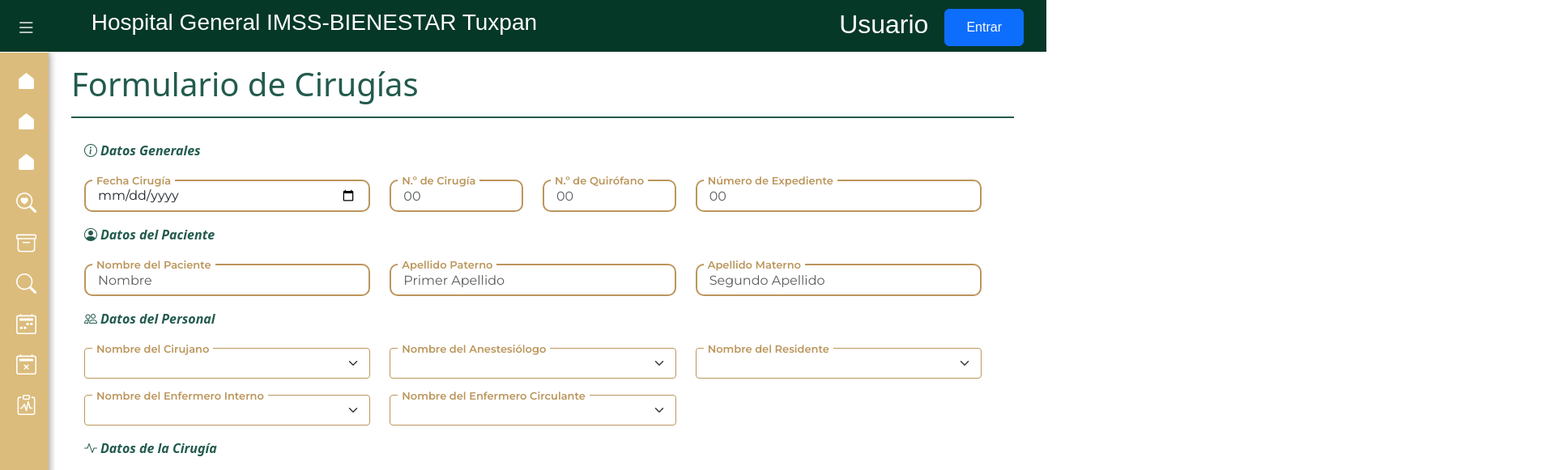
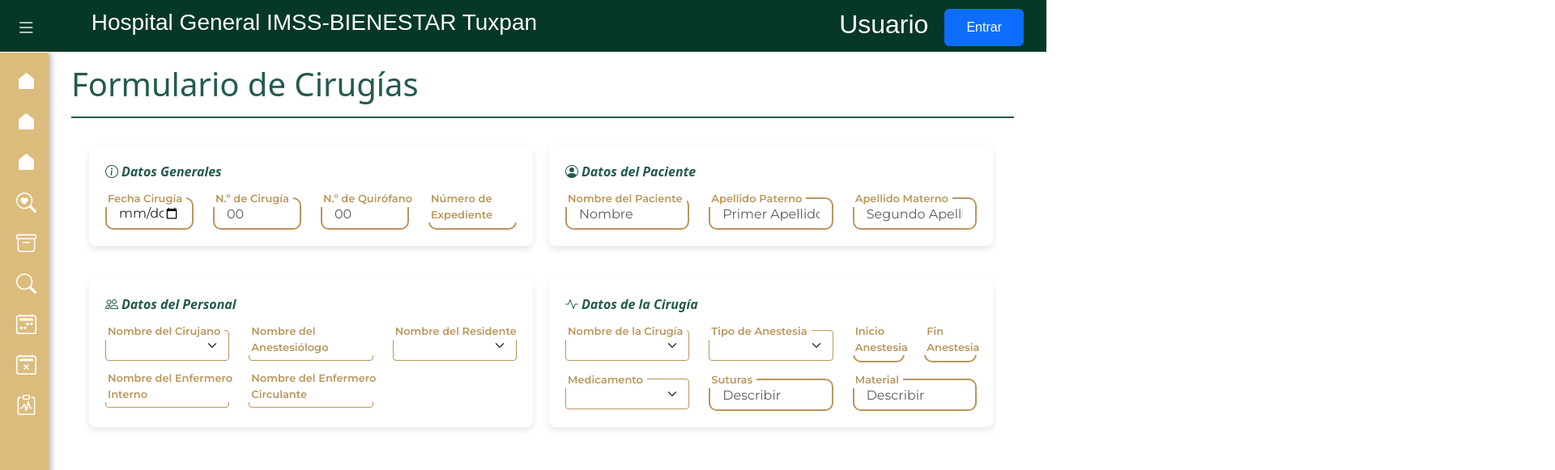
Before and after one commit to Adolfo2803/Proyecto-sishasm, an Angular app: page /registro-cirugias in a window 1280 px wide. Shown: the top 581 px of the page at 81% size, 1920 px wide, since content can reach past the window. Built offline with nearby package versions, Linux system fonts and the light colour scheme.

Commit message:
Logro: Se ajusta el diseño del formulario ´registro-cirugia´ por secciones

```diff
--- a/src/app/business/registro-cirugias/registro-cirugias.component.css
+++ b/src/app/business/registro-cirugias/registro-cirugias.component.css
@@ -94,3 +94,45 @@ select{
   .tableiconD{
       color: crimson;
   }
+
+
+
+  /* Estilo para el contenedor principal */
+.rowMain {
+  display: flex;
+  flex-wrap: wrap;
+  justify-content: space-between; /* Distribuye el espacio entre los elementos */
+  gap: 20px; /* Espacio entre los divs */
+  margin: 10px;
+  padding: 20px;
+}
+
+/* Ajuste de estilo para form-container */
+.form-container {
+  flex: 1 1 calc(50% - 10px); /* Ocupa el 50% del ancho con un pequeño margen lateral */
+  background-color: #fff;
+  border-radius: 8px;
+  box-shadow: 0px 4px 8px rgba(0, 0, 0, 0.1);
+  padding: 20px;
+  margin-bottom: 20px;
+  min-width: 300px; /* Asegura un ancho mínimo para pantallas pequeñas */
+}
+
+.table-container {
+  max-height: 200px; /* Ajusta la altura máxima según necesites */
+  overflow-y: auto; /* Añade scroll vertical */
+  overflow-x: auto; /* Añade scroll horizontal si la tabla es muy ancha */
+  padding: 10px;
+  border: 1px solid #ddd; /* Borde opcional */
+  border-radius: 8px; /* Bordes redondeados */
+  background-color: #f9f9f9; /* Color de fondo opcional */
+}
+
+
+.table thead th {
+  position: sticky;
+  top: 0;
+  background-color: #ffffff; /* Fondo del encabezado */
+  z-index: 1;
+  box-shadow: 0 2px 2px -1px rgba(0, 0, 0, 0.4); /* Sombra para mejor visualización */
+}
--- a/src/app/business/registro-cirugias/registro-cirugias.component.html
+++ b/src/app/business/registro-cirugias/registro-cirugias.component.html
@@ -11,209 +11,337 @@
       class="row g-3 needs-validation"
       novalidate
     >
-    <div class="row bg-white mt-1 mb-1 p-4">
-
+      <div class="row bg-white mt-1 mb-1">
         <!-- Sección: Datos Cirugía -->
-      <div class="col-12 mb-1">
-        <i class="iconform bi-info-circle"><span class="etiquetaicono">Datos Generales</span></i>
+        <div class="rowMain">
+          <div class="form-container">
+            <div class="row gy-3">
+              <i class="iconform bi-info-circle"
+                ><span class="etiquetaicono">Datos Generales</span></i
+              >
+              <div class="col-md-3 input-container">
+                <label for="fechaCirugia" class="floating-label"
+                  >Fecha Cirugía</label
+                >
+                <input
+                  formControlName="fechaCirugia"
+                  type="date"
+                  class="form-control"
+                  id="fechaCirugia"
+                  required
+                />
+              </div>
+              <div class="col-md-3 input-container">
+                <label for="numCirugia" class="floating-label"
+                  >N.º de Cirugía</label
+                >
+                <input
+                  formControlName="numCirugia"
+                  type="number"
+                  class="form-control"
+                  id="numCirugia"
+                  placeholder="00"
+                  required
+                />
+              </div>
+              <div class="col-md-3 input-container">
+                <label for="numQuirofano" class="floating-label"
+                  >N.º de Quirófano</label
+                >
+                <input
+                  formControlName="numQuirofano"
+                  type="number"
+                  class="form-control"
+                  id="numQuirofano"
+                  placeholder="00"
+                  required
+                />
+              </div>
+              <div class="col-md-3 input-container">
+                <label for="numExpediente" class="floating-label"
+                  >Número de Expediente</label
+                >
+                <input
+                  formControlName="numExpediente"
+                  type="number"
+                  class="form-control"
+                  id="numExpediente"
+                  placeholder="00"
+                  required
+                />
+              </div>
+            </div>
+          </div>
+          <!-- Sección: Datos del Paciente -->
+          <div class="form-container">
+            <div class="row gy-3">
+              <i class="iconform bi-person-circle"
+                ><span class="etiquetaicono">Datos del Paciente</span></i
+              >
+              <div class="col-md-4 input-container">
+                <label for="nomPaciente" class="floating-label"
+                  >Nombre del Paciente</label
+                >
+                <input
+                  formControlName="nomPaciente"
+                  type="text"
+                  class="form-control"
+                  id="nomPaciente"
+                  placeholder="Nombre"
+                  required
+                />
+              </div>
+              <div class="col-md-4 input-container">
+                <label for="apellidoPPaciente" class="floating-label"
+                  >Apellido Paterno</label
+                >
+                <input
+                  formControlName="apellidoPPaciente"
+                  type="text"
+                  class="form-control"
+                  id="apellidoPPaciente"
+                  placeholder="Primer Apellido"
+                  required
+                />
+              </div>
+              <div class="col-md-4 input-container">
+                <label for="apellidoMPaciente" class="floating-label"
+                  >Apellido Materno</label
+                >
+                <input
+                  formControlName="apellidoMPaciente"
+                  type="text"
+                  class="form-control"
+                  id="apellidoMPaciente"
+                  placeholder="Segundo Apellido"
+                  required
+                />
+              </div>
+            </div>
+          </div>
+          <!-- Sección: Encargados de la Cirugía -->
+          <div class="form-container">
+            <div class="row gy-3">
+              <i class="iconform bi-people"
+              ><span class="etiquetaicono">Datos del Personal</span>
+            </i>
+              <div class="col-md-4 input-container">
+                <label for="nomCirujano" class="floating-label"
+                  >Nombre del Cirujano</label
+                >
+                <select
+                  formControlName="nomCirujano"
+                  id="nomCirujano"
+                  class="form-select"
+                  required
+                >
+                  <option selected>Choose</option>
+                  <option>...</option>
+                </select>
               </div>
 
-      <div class="col-md-4">
-        <div class="input-container">
-          <label for="fechaCirugia" class="floating-label">Fecha Cirugía</label>
-          <input formControlName="fechaCirugia" type="date" class="form-control" id="fechaCirugia" required />
-          <div class="valid-feedback">Correcto!</div>
-        </div>
+              <div class="col-md-4 input-container">
+                <label for="nomAnestesiologo" class="floating-label"
+                  >Nombre del Anestesiólogo</label
+                >
+                <select
+                  formControlName="nomAnestesiologo"
+                  id="nomAnestesiologo"
+                  class="form-select"
+                  required
+                >
+                  <option selected>Choose</option>
+                  <option>...</option>
+                </select>
               </div>
 
-      <div class="col-md-2">
-        <div class="input-container">
-          <label for="numCirugia" class="floating-label">N.º de Cirugía</label>
-          <input formControlName="numCirugia" type="number" class="form-control" id="numCirugia" placeholder="00" required />
-        </div>
+              <div class="col-md-4 input-container">
+                <label for="nomResidente" class="floating-label"
+                  >Nombre del Residente</label
+                >
+                <select
+                  formControlName="nomResidente"
+                  id="nomResidente"
+                  class="form-select"
+                  required
+                >
+                  <option selected>Choose</option>
+                  <option>...</option>
+                </select>
               </div>
 
-      <div class="col-md-2">
-        <div class="input-container">
-          <label for="numQuirofano" class="floating-label">N.º de Quirófano</label>
-          <input formControlName="numQuirofano" type="number" class="form-control" id="numQuirofano" placeholder="00" required />
-        </div>
+              <div class="col-md-4 input-container">
+                <label for="nomEnfeInt" class="floating-label"
+                  >Nombre del Enfermero Interno</label
+                >
+                <select
+                  formControlName="nomEnfeInt"
+                  id="nomEnfeInt"
+                  class="form-select"
+                  required
+                >
+                  <option selected>Choose</option>
+                  <option>...</option>
+                </select>
               </div>
 
-      <div class="col-md-4">
-        <div class="input-container">
-          <label for="numExpediente" class="floating-label">Número de Expediente</label>
-          <input formControlName="numExpediente" type="number" class="form-control" id="numExpediente" placeholder="00" required />
-        </div>
-      </div>
-
-      <!-- Sección: Datos del Paciente -->
-      <div class="col-12 mt-3 mb-1">
-        <i class="iconform bi-person-circle"><span class="etiquetaicono">Datos del Paciente</span></i>
-      </div>
-
-      <div class="col-md-4">
-        <div class="input-container">
-          <label for="nomPaciente" class="floating-label">Nombre del Paciente</label>
-          <input formControlName="nomPaciente" type="text" class="form-control" id="nomPaciente" placeholder="Nombre" required />
-        </div>
-      </div>
-
-      <div class="col-md-4">
-        <div class="input-container">
-          <label for="apellidoPPaciente" class="floating-label">Apellido Paterno</label>
-          <input formControlName="apellidoPPaciente" type="text" class="form-control" id="apellidoPPaciente" placeholder="Primer Apellido" required />
-        </div>
-      </div>
-
-      <div class="col-md-4">
-        <div class="input-container">
-          <label for="apellidoMPaciente" class="floating-label">Apellido Materno</label>
-          <input formControlName="apellidoMPaciente" type="text" class="form-control" id="apellidoMPaciente" placeholder="Segundo Apellido" required />
-        </div>
-      </div>
-
-      <!-- Sección: Encargados de la Cirugía -->
-      <div class="col-12 mt-3 mb-1">
-        <i class="iconform bi-people"><span class="etiquetaicono">Datos del Personal</span></i>
-      </div>
-
-      <div class="col-md-4">
-        <div class="input-container">
-          <label for="nomCirujano" class="floating-label">Nombre del Cirujano</label>
-          <select formControlName="nomCirujano" id="nomCirujano" class="form-select" required>
+              <div class="col-md-4 input-container">
+                <label for="nomEnfeCir" class="floating-label"
+                  >Nombre del Enfermero Circulante</label
+                >
+                <select
+                  formControlName="nomEnfeCir"
+                  id="nomEnfeCir"
+                  class="form-select"
+                  required
+                >
                   <option selected>Choose</option>
                   <option>...</option>
                 </select>
               </div>
             </div>
+          </div>
 
-      <div class="col-md-4">
-        <div class="input-container">
-          <label for="nomAnestesiologo" class="floating-label">Nombre del Anestesiólogo</label>
-          <select formControlName="nomAnestesiologo" id="nomAnestesiologo" class="form-select" required>
+          <!-- Sección: Datos de la Cirugía -->
+          <div class="form-container">
+            <div class="row gy-3">
+              <i class="iconform bi-activity"
+              ><span class="etiquetaicono">Datos de la Cirugía</span></i
+            >
+              <div class="col-md-4 input-container">
+                <label for="nomCirugia" class="floating-label"
+                  >Nombre de la Cirugía</label
+                >
+                <select
+                  formControlName="nomCirugia"
+                  id="nomCirugia"
+                  class="form-select"
+                  required
+                >
                   <option selected>Choose</option>
                   <option>...</option>
                 </select>
               </div>
-      </div>
 
-      <div class="col-md-4">
-        <div class="input-container">
-          <label for="nomResidente" class="floating-label">Nombre del Residente</label>
-          <select formControlName="nomResidente" id="nomResidente" class="form-select" required>
+              <div class="col-md-4 input-container">
+                <label for="tipoAnes" class="floating-label"
+                  >Tipo de Anestesia</label
+                >
+                <select
+                  formControlName="tipoAnes"
+                  id="tipoAnes"
+                  class="form-select"
+                  required
+                >
                   <option selected>Choose</option>
                   <option>...</option>
                 </select>
               </div>
+
+              <div class="col-md-2 input-container">
+                <label for="iniciaAnes" class="floating-label"
+                  >Inicio Anestesia</label
+                >
+                <input
+                  formControlName="iniciaAnes"
+                  type="datetime-local"
+                  class="form-control"
+                  id="iniciaAnes"
+                  required
+                />
               </div>
 
-      <div class="col-md-4">
-        <div class="input-container">
-          <label for="nomEnfeInt" class="floating-label">Nombre del Enfermero Interno</label>
-          <select formControlName="nomEnfeInt" id="nomEnfeInt" class="form-select" required>
+              <div class="col-md-2 input-container">
+                <label for="finAnes" class="floating-label"
+                  >Fin Anestesia</label
+                >
+                <input
+                  formControlName="finAnes"
+                  type="datetime-local"
+                  class="form-control"
+                  id="finAnes"
+                  required
+                />
+              </div>
+
+              <div class="col-md-4 input-container">
+                <label for="medicamento" class="floating-label"
+                  >Medicamento</label
+                >
+                <select
+                  formControlName="medicamento"
+                  id="medicamento"
+                  class="form-select"
+                  required
+                >
                   <option selected>Choose</option>
                   <option>...</option>
                 </select>
               </div>
+
+              <div class="col-md-4 input-container">
+                <label for="suturas" class="floating-label">Suturas</label>
+                <input
+                  formControlName="suturas"
+                  type="text"
+                  class="form-control"
+                  id="suturas"
+                  placeholder="Describir"
+                  required
+                />
               </div>
 
-      <div class="col-md-4">
-        <div class="input-container">
-          <label for="nomEnfeCir" class="floating-label">Nombre del Enfermero Circulante</label>
-          <select formControlName="nomEnfeCir" id="nomEnfeCir" class="form-select" required>
-            <option selected>Choose</option>
-            <option>...</option>
-          </select>
+              <div class="col-md-4 input-container">
+                <label for="material" class="floating-label">Material</label>
+                <input
+                  formControlName="material"
+                  type="text"
+                  class="form-control"
+                  id="material"
+                  placeholder="Describir"
+                  required
+                />
               </div>
             </div>
-
-      <!-- Sección: Datos de la Cirugía -->
-      <div class="col-12 mt-3 mb-1">
-        <i class="iconform bi-activity"><span class="etiquetaicono">Datos de la Cirugía</span></i>
-      </div>
-
-      <div class="col-md-4">
-        <div class="input-container">
-          <label for="nomCirugia" class="floating-label">Nombre de la Cirugía</label>
-          <select formControlName="nomCirugia" id="nomCirugia" class="form-select" required>
-            <option selected>Choose</option>
-            <option>...</option>
-          </select>
-        </div>
-      </div>
-
-      <div class="col-md-4">
-        <div class="input-container">
-          <label for="tipoAnes" class="floating-label">Tipo de Anestesia</label>
-          <select formControlName="tipoAnes" id="tipoAnes" class="form-select" required>
-            <option selected>Choose</option>
-            <option>...</option>
-          </select>
-        </div>
-      </div>
-
-      <div class="col-md-2">
-        <div class="input-container">
-          <label for="iniciaAnes" class="floating-label">Inicio Anestesia</label>
-          <input formControlName="iniciaAnes" type="datetime-local" class="form-control" id="iniciaAnes" required />
-        </div>
-      </div>
-
-      <div class="col-md-2">
-        <div class="input-container">
-          <label for="finAnes" class="floating-label">Fin Anestesia</label>
-          <input formControlName="finAnes" type="datetime-local" class="form-control" id="finAnes" required />
-        </div>
-      </div>
-
-      <div class="col-md-4">
-        <div class="input-container">
-          <label for="medicamento" class="floating-label">Medicamento</label>
-          <select formControlName="medicamento" id="medicamento" class="form-select" required>
-            <option selected>Choose</option>
-            <option>...</option>
-          </select>
-        </div>
-      </div>
-
-      <div class="col-md-4">
-        <div class="input-container">
-          <label for="suturas" class="floating-label">Suturas</label>
-          <input formControlName="suturas" type="text" class="form-control" id="suturas" placeholder="Describir" required />
-        </div>
-      </div>
-
-      <div class="col-md-4">
-        <div class="input-container">
-          <label for="material" class="floating-label">Material</label>
-          <input formControlName="material" type="text" class="form-control" id="material" placeholder="Describir" required />
           </div>
         </div>
 
         <!-- Confirmación -->
-      <div class="col-12 mt-4">
+        <div class="col-12">
           <div class="form-check">
-          <input formControlName="validCheck" class="form-check-input" type="checkbox" id="validCheck" required />
-          <label class="form-check-label" for="validCheck">Todos los datos son correctos</label>
+            <input
+              formControlName="validCheck"
+              class="form-check-input"
+              type="checkbox"
+              id="validCheck"
+              required
+            />
+            <label class="form-check-label" for="validCheck"
+              >Todos los datos son correctos</label
+            >
           </div>
         </div>
 
         <!-- Botón Confirmar -->
         <div class="d-grid gap-2 col-3 mx-auto mt-1">
-        <button (click)="ConfirmarDatos()" class="btn btn-danger" type="submit">Confirmar Datos</button>
+          <button
+            (click)="ConfirmarDatos()"
+            class="btn btn-danger"
+            type="submit"
+          >
+            Confirmar Datos
+          </button>
         </div>
-
       </div>
 
       <div class="hrflex"></div>
-
-
     </form>
 
-    <!-- Tabla debajo del formulario -->
+    <!-- Contenedor con scroll para la tabla -->
+<div class="table-container">
+  <table class="table mt-4">
       <i class="iconform bi-table"><span class="etiquetaicono">Tabla de resultados</span></i>
-    <table class="table mt-4">
+
     <thead>
       <tr>
         <th scope="col">#</th>
@@ -236,12 +364,10 @@
         <th scope="col">Suturas</th>
         <th scope="col">Material</th>
         <th scope="col">Acciones</th>
-
       </tr>
     </thead>
     <tbody>
       @for (cirugias of CirugiasService.cirugias; track $index) {
-
         <tr>
           <th scope="row">{{ cirugias.id }}</th>
           <td>{{ cirugias.fechaCirugia }}</td>
@@ -262,14 +388,15 @@
           <td>{{ cirugias.medicamento }}</td>
           <td>{{ cirugias.suturas }}</td>
           <td>{{ cirugias.material }}</td>
-          <td><a href="#"><i class="tableiconE bi bi-pencil-square"></i>
+          <td>
+            <a href="#"><i class="tableiconE bi bi-pencil-square"></i></a>
             <a href="#"><i class="tableiconD bi bi-trash3-fill"></i></a>
-          </a></td>
+          </td>
         </tr>
       }
     </tbody>
   </table>
 </div>
 
-
   </div>
+</div>
```
Lines whose indentation alone changed are shown as unchanged.
